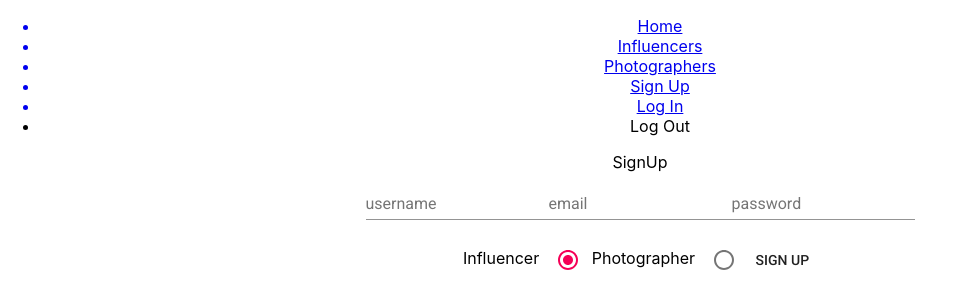
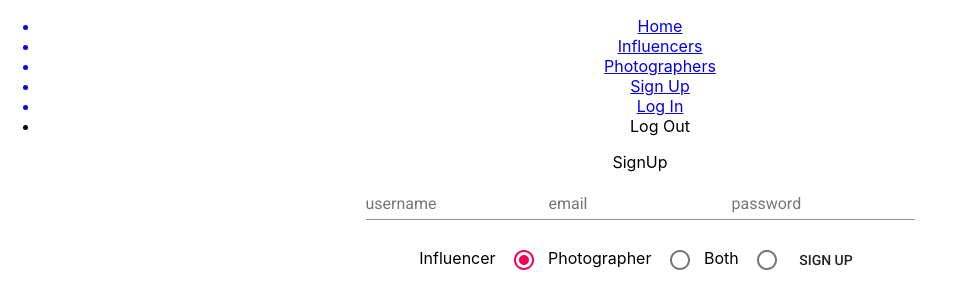
Before and after one commit to rufatweb/infl-frontend, a React (Create React App) app: page /sign-up in a window 1280 px wide. Shown: the top 308 px of the page, without its empty margins (0-955 px from the left). Built offline with nearby package versions, Linux system fonts and the light colour scheme; no server answers; sample sign-in values are in the browser's storage.

Commit message:
change radio-buttons structure

```diff
--- a/src/App.js
+++ b/src/App.js
@@ -103,8 +103,8 @@ logOut = () => {
 
 
   render() {
-  let influencers = [...this.state.users].filter(user => user.influencer === true )
-  let photographers = [...this.state.users].filter(user => user.photographer === true )
+  let influencers = [...this.state.users].filter(user => user.title.includes('influencer'))
+  let photographers = [...this.state.users].filter(user => user.title.includes('photographer') )
 
     return (
       <div className="App">
--- a/src/components/SignUp.js
+++ b/src/components/SignUp.js
@@ -9,10 +9,12 @@ class SignUp extends React.Component {
     username: '',
     email: '',
     password: '',
-    influencer: true,
-    photographer: false
+    title: 'influencer'
   }
 
+handleChange = (e, radioName) => {
+  this.setState({[e.target.name]: e.target.value})
+}
 
 
   handleSubmit = (e) => {
@@ -22,8 +24,7 @@ class SignUp extends React.Component {
    username: '',
    email: '',
    password: '',
-   influencer: true,
-   photographer: false
+   title: ''
  })
   }
 
@@ -35,31 +36,41 @@ class SignUp extends React.Component {
     label='username'
       name="username"
       value={this.state.username}
-      onChange={(e) => this.setState({username: e.target.value})} />
+      onChange={this.handleChange} />
   <TextField
  label='email'
 type="email"
  name="email"
    value={this.state.email}
-   onChange={(e) => this.setState({email: e.target.value})} />
+   onChange={this.handleChange} />
 
 <TextField
 label='password'
  type="password"
  name="password"
  value={this.state.password}
- onChange={(e) => this.setState({password: e.target.value})} />
+ onChange={this.handleChange} />
 <p></p>
 
 
        Influencer <Radio
-          checked={this.state.influencer}
-          onClick={() => this.setState({influencer: !this.state.influencer, photographer: !this.state.photographer})}
+        checked={this.state.title === 'influencer'}
+        onClick={this.handleChange}
+        value="influencer"
+        name="title"
         />
         Photographer <Radio
-           checked={this.state.photographer}
-           onClick={() => this.setState({influencer: !this.state.influencer, photographer: !this.state.photographer})}
+         checked={this.state.title === 'photographer'}
+         onClick={this.handleChange}
+         value="photographer"
+         name="title"
          />
+         Both <Radio
+          checked={this.state.title === 'influencer/photographer'}
+          onClick={this.handleChange}
+          value="influencer/photographer"
+          name="title"
+          />
 
 
 
--- a/src/containers/InfluencerList.js
+++ b/src/containers/InfluencerList.js
@@ -5,6 +5,7 @@ import UserProfile from '../components/UserProfile'
 class InfluencerList extends React.Component {
 
   render () {
+    console.log(this.props)
     return <div className='user-list'>
       influencers
     </div>
```
Also changed, not shown: src/containers/PhotographerList.js (line endings or trailing spaces).
